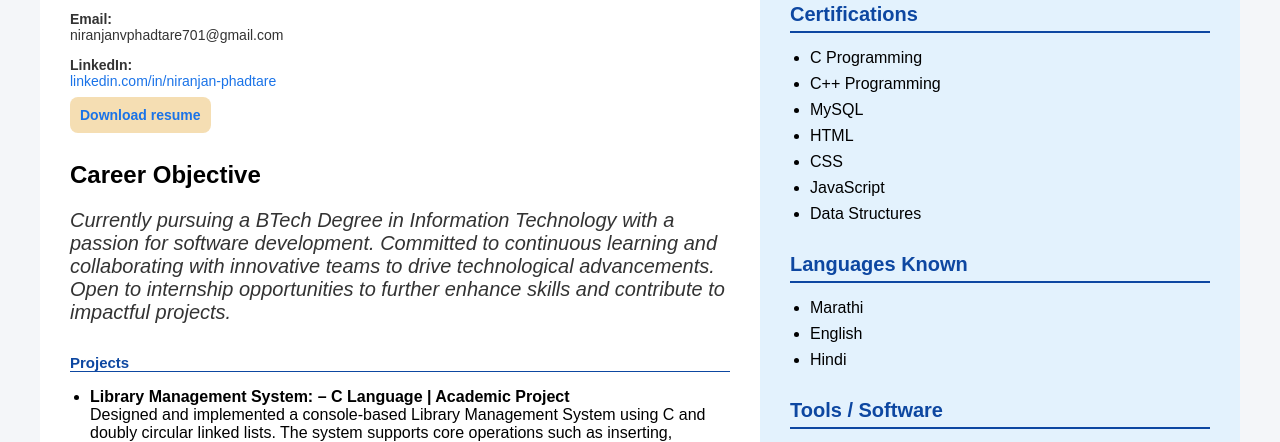
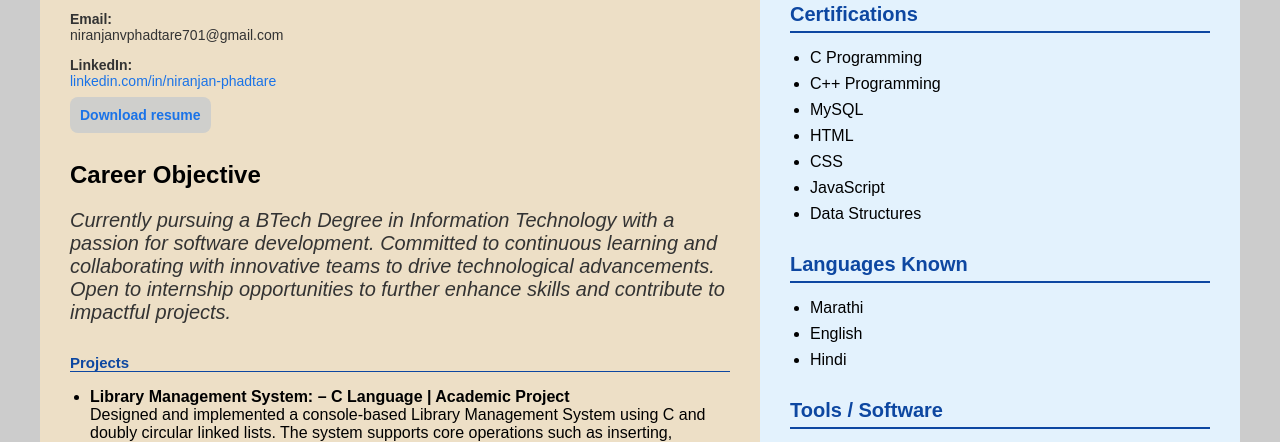
Before and after one commit to niranjan-phadtare/Niranjan-Phadtare-Resume, a plain HTML site: page index.html in a window 1280 px wide. Shown: the part 320-762 px from the top of the page. Drawn offline with Linux system fonts and the light colour scheme.

Commit message:
Update style.css

```diff
--- a/style.css
+++ b/style.css
@@ -5,19 +5,19 @@
     body {
       font-family: Arial, sans-serif;
       margin: 0;
-      background-color: #f4f6f9;
+      background-color:rgb(204, 204, 204);
     }
     .resume {
       display: flex;
       max-width: 1200px;
       margin: auto;
-      background-color: white;
+      background-color: rgb(254, 253, 252);
       min-height: 100vh;
     }
 
     .left {
       width: 60%;
-      background-color: white;
+      background-color: rgb(237, 223, 198);
       color: #000;
       padding: 30px;
     }
@@ -78,7 +78,7 @@
 
       display: inline-block;
       padding: 10px 10px;
-      background-color: wheat;
+      background-color: #cfcfcc;
       color: white;
       text-decoration: solid;
       border-radius: 8px;
@@ -86,7 +86,7 @@
       transition: background-color 0.3s ease, transform 0.3s ease;
     }
     .btn :hover{
-      background-color: #eef2f6;
+      background-color: #808000;
       transform: scale(1.05);
     }
 
```
